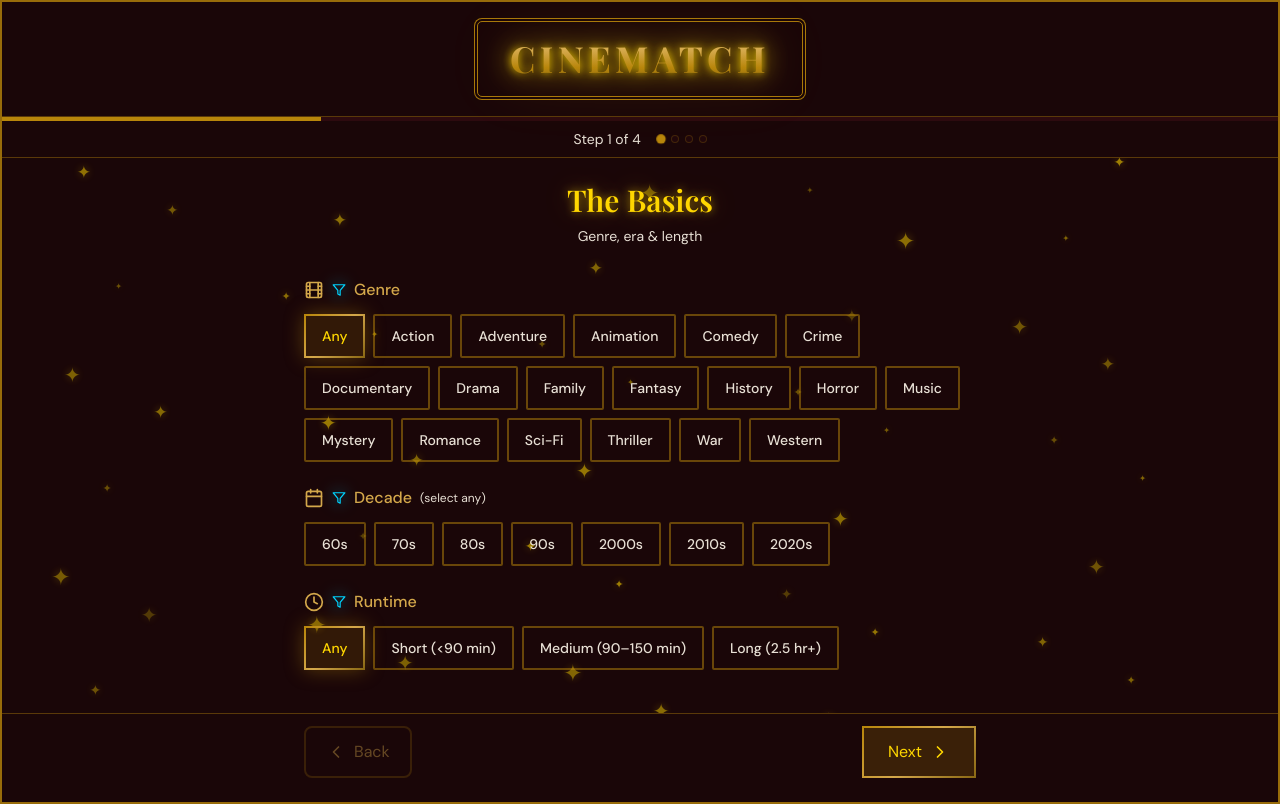
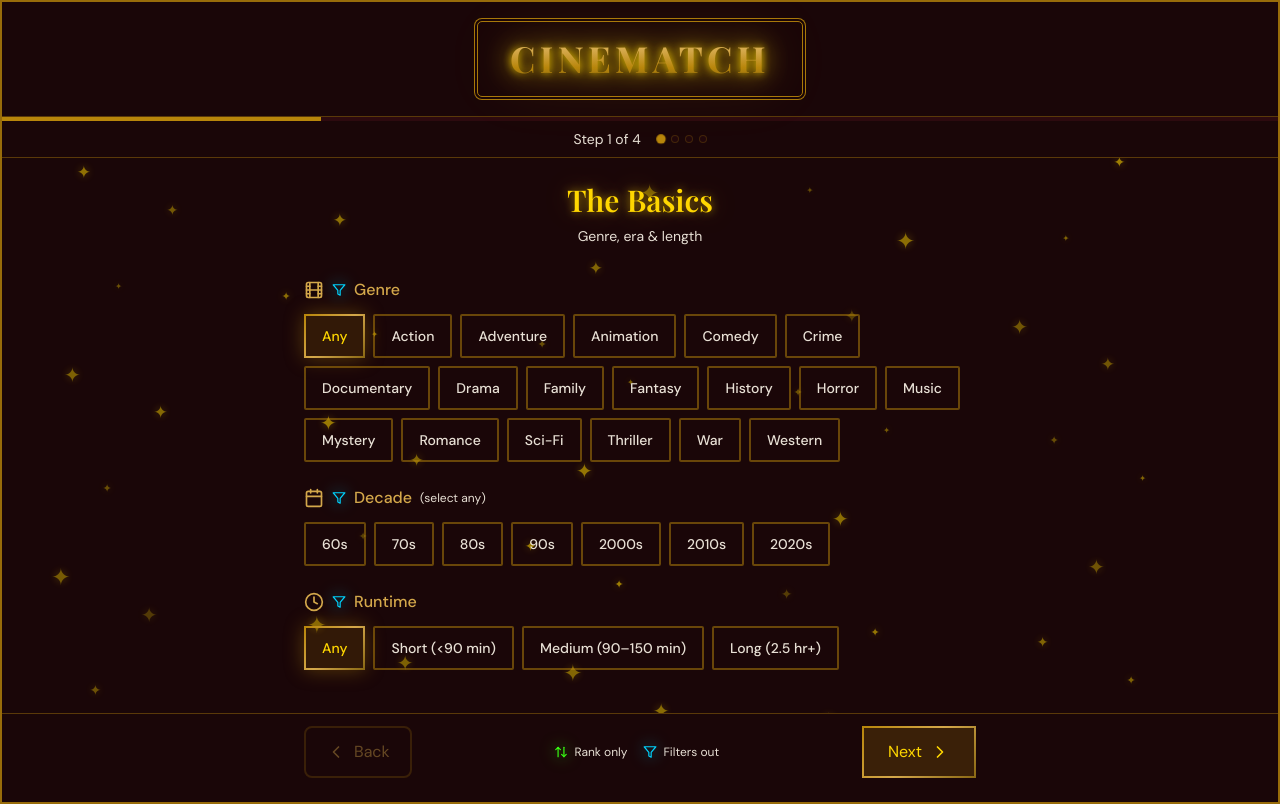
Before and after one commit to Yoblerone/cinematch, a Next.js app: page / in a window 1280 px wide. Built offline with nearby package versions, Linux system fonts and the light colour scheme; a web font is replaced by a local one.

Commit message:
Your message

```diff
--- a/components/RedCarpetWizard.tsx
+++ b/components/RedCarpetWizard.tsx
@@ -11,6 +11,7 @@
 import Step4Pedigree from './wizard/Step4Pedigree';
 import ResultsView from './ResultsView';
 import SparkleBackground from './SparkleBackground';
+import FilterLegend from './FilterLegend';
 import MarqueeLogo from './MarqueeLogo';
 
 const STEPS = 4;
@@ -237,7 +238,9 @@
               <ChevronLeft className="w-5 h-5" />
               Back
             </button>
-            <div className="flex-1" aria-hidden />
+            <div className="flex-1 flex justify-center">
+              <FilterLegend />
+            </div>
             {step < STEPS ? (
             <button
               type="button"
```
